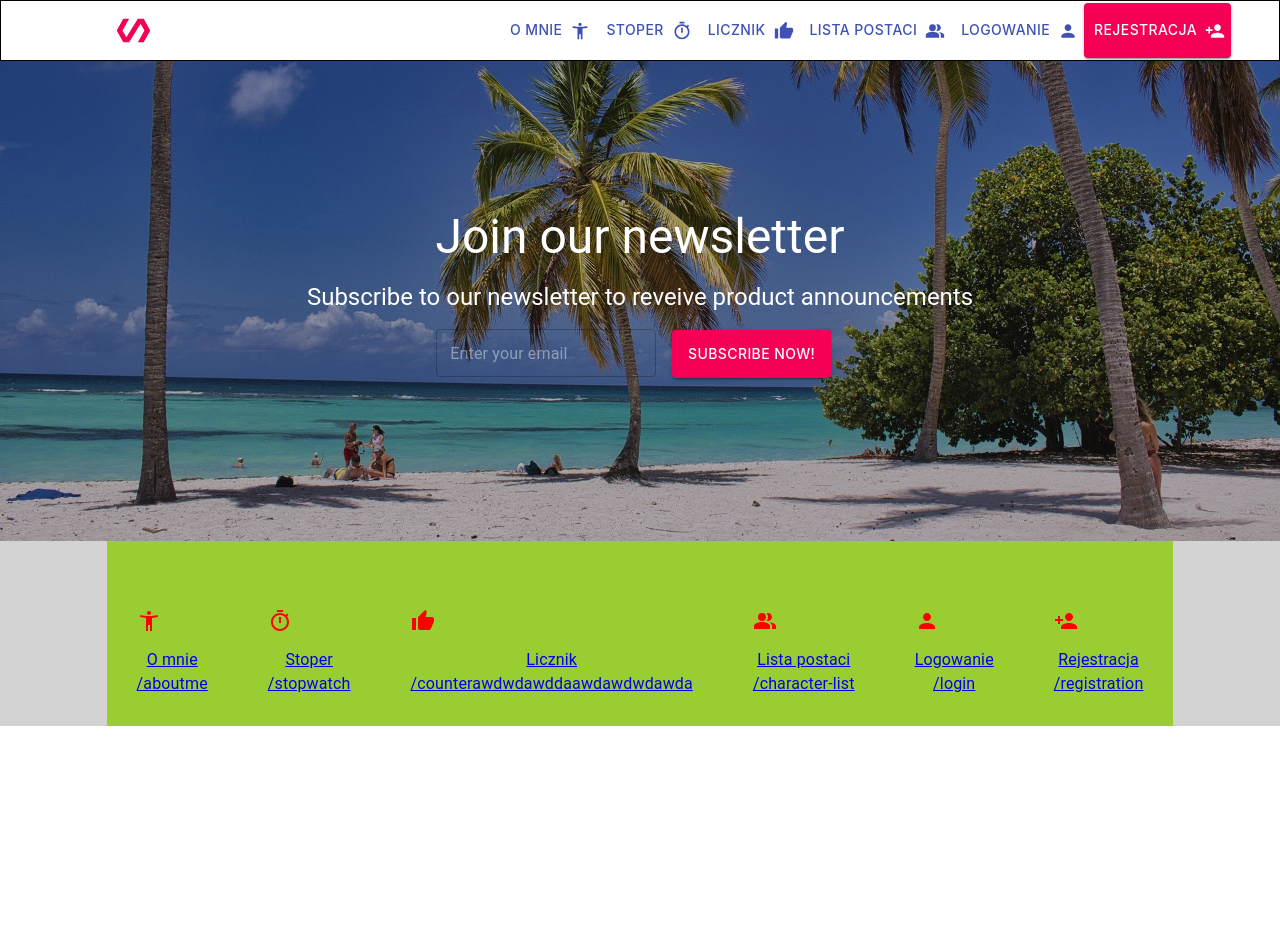
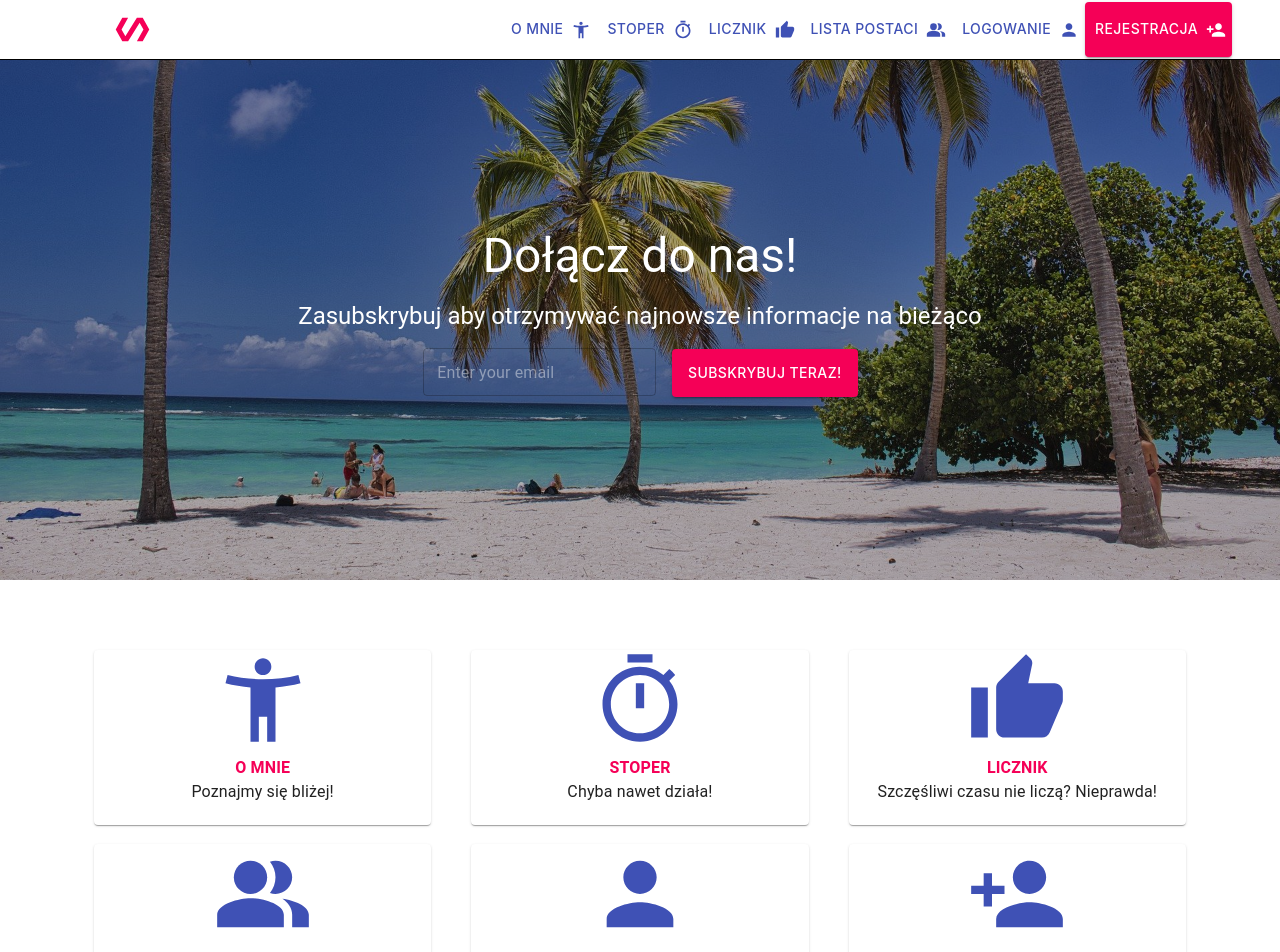
Before and after one commit to michalrozek90/Devstock_Academy, a React (Create React App) app in the folder project-august/: page / in a window 1280 px wide. Shown: the top 952 px of the page. Before the commit the page ends 800 px from the top, so only its background shows below. Built offline with nearby package versions, Linux system fonts and the light colour scheme.

Commit message:
add HomePage + fixes

```diff
--- a/project-august/src/components/HeaderHome.js
+++ b/project-august/src/components/HeaderHome.js
@@ -5,7 +5,7 @@ import styled from 'styled-components'
 import bgcImage from '../img/aboutMe.jpg'
 
 const HeaderContainer = styled.div`
-	height: 60vh;
+	height: 65vh;
 	background-image: url(${bgcImage});
 	background-position: center;
 	background-size: cover;
@@ -36,10 +36,10 @@ const Header = () => {
 				<FormControl className='formularz'>
 					<Box>
 						<Typography variant={'h3'} color={'textPrimary'} style={{ color: 'white', marginBottom: '1rem' }}>
-							Join our newsletter
+							Dołącz do nas!
 						</Typography>
 						<Typography className='subik' variant={'h5'} style={{ color: 'white' }}>
-							Subscribe to our newsletter to reveive product announcements
+							Zasubskrybuj aby otrzymywać najnowsze informacje na bieżąco
 						</Typography>
 						<div>
 							<OutlinedInput
@@ -47,7 +47,7 @@ const Header = () => {
 								color={'secondary'}
 								style={{ color: 'white', width: '50%', height: '3rem', margin: '1rem' }}></OutlinedInput>
 							<Button variant={'contained'} color={'secondary'} style={{ height: '3rem' }}>
-								Subscribe now!
+								Subskrybuj teraz!
 							</Button>
 						</div>
 					</Box>
--- a/project-august/src/components/IconMain.js
+++ /dev/null
@@ -1,5 +0,0 @@
-const IconMain = () => {
-    return (  );
-}
-
-export default IconMain;
--- a/project-august/src/components/MainHome.js
+++ b/project-august/src/components/MainHome.js
@@ -1,5 +1,4 @@
-import styled from 'styled-components'
-import { Typography } from '@material-ui/core'
+import { Container, Grid, Icon, Paper, makeStyles, Typography } from '@material-ui/core'
 import { NavLink } from 'react-router-dom'
 
 import AccessibilityNewIcon from '@material-ui/icons/AccessibilityNew' // O mnie
@@ -9,48 +8,104 @@ import PeopleAltIcon from '@material-ui/icons/PeopleAlt' // Lista postaci
 import PersonIcon from '@material-ui/icons/Person' // Logowanie
 import PersonAddIcon from '@material-ui/icons/PersonAdd' // Rejestracja
 
-const navigationLinks = [
-	{ name: 'O mnie', path: '/aboutme', exact: true, icon: <AccessibilityNewIcon /> },
-	{ name: 'Stoper', path: '/stopwatch', icon: <TimerIcon /> },
-	{ name: 'Licznik', path: '/counterawdwdawddaawdawdwdawda', icon: <ThumbUpIcon /> },
-	{ name: 'Lista postaci', path: '/character-list', icon: <PeopleAltIcon /> },
-	{ name: 'Logowanie', path: '/login', icon: <PersonIcon /> },
-	{ name: 'Rejestracja', path: '/registration', icon: <PersonAddIcon /> },
-]
-
-const MainContainer = styled.main`
-	display: flex;
-	justify-content: center;
-	background-color: lightgray;
-`
-const TileContainer = styled.div`
-	display: flex;
-	/* flex-wrap: wrap; */
-	/* justify-content: center; */
-	align-items: center;
-	flex-direction: column;
-	padding: 30px;
-	background-color: yellowgreen;
-`
-const IconContainer = styled.div`
-	width: 100%;
-	height: 100%;
-	font-size: 4rem;
-	color: red;
-`
+const useStyles = makeStyles({
+	mainContainer: {
+		padding: '50px',
+	},
+	icon: {
+		width: '100px',
+		height: '100px',
+	},
+	title: {
+		textTransform: 'uppercase',
+		fontWeight: 'bold',
+	},
+	description: {
+		marginBottom: '1rem',
+	},
+	link: {
+		textDecoration: 'none',
+	},
+	paper: {
+		height: '90%',
+		margin: '20px',
+		textAlign: 'center',
+	},
+	gridItem: {
+		// margin: '10px',
+	},
+})
 
 const MainHome = () => {
-	const tiles = navigationLinks.map(item => (
-		<NavLink to={item.path}>
-			<TileContainer>
-				<IconContainer>{item.icon}</IconContainer>
-				<Typography>{item.name}</Typography>
-				<Typography>{item.path}</Typography>
-			</TileContainer>
-		</NavLink>
+	const classes = useStyles()
+
+	const cardsInfo = [
+		{
+			id: 1,
+			title: 'O mnie',
+			description: 'Poznajmy się bliżej!',
+			path: '/aboutme',
+			exact: true,
+			icon: <AccessibilityNewIcon className={classes.icon} />,
+		},
+		{
+			id: 2,
+			title: 'Stoper',
+			description: 'Chyba nawet działa!',
+			path: '/stopwatch',
+			icon: <TimerIcon className={classes.icon} />,
+		},
+		{
+			id: 3,
+			title: 'Licznik',
+			description: 'Szczęśliwi czasu nie liczą? Nieprawda!',
+			path: '/counter',
+			icon: <ThumbUpIcon className={classes.icon} />,
+		},
+		{
+			id: 4,
+			title: 'Lista postaci',
+			description: 'Postacie z Rick & Morty',
+			path: '/character-list',
+			icon: <PeopleAltIcon className={classes.icon} />,
+		},
+		{
+			id: 5,
+			title: 'Logowanie',
+			description: 'Zaloguj się i przestań być tylko gościem!',
+			path: '/login',
+			icon: <PersonIcon className={classes.icon} />,
+		},
+		{
+			id: 6,
+			title: 'Rejestracja',
+			description: 'Nie masz konta? Zarejestruj się już dziś!',
+			path: '/registration',
+			icon: <PersonAddIcon className={classes.icon} />,
+		},
+	]
+
+	const tiles = cardsInfo.map(({ id, title, description, path, icon }) => (
+		<Grid className={classes.gridItem} item key={id} xs={12} sm={6} md={4} lg={4} xl={4}>
+			<NavLink className={classes.link} to={path}>
+				<Paper className={classes.paper}>
+					<Icon color={'primary'}>{icon}</Icon>
+					<Typography className={classes.title} color={'secondary'}>
+						{title}
+					</Typography>
+					<Typography className={classes.description}>{description}</Typography>
+				</Paper>
+			</NavLink>
+		</Grid>
 	))
 
-	return <MainContainer>{tiles}</MainContainer>
+	return (
+		<Container className={classes.kontener}>
+			<Grid container className={classes.mainContainer}>
+				{tiles}
+			</Grid>
+		</Container>
+	)
 }
 
 export default MainHome
--- a/project-august/src/components/Nav.js
+++ b/project-august/src/components/Nav.js
@@ -23,10 +23,13 @@ const navigationLinks = [
 const useStyles = makeStyles({
 	navBar: {
 		maxWidth: '100%',
-		position: 'relative',
+		position: 'sticky',
+		top: '0',
 		display: 'flex',
 		alignItems: 'center',
-		border: '1px solid black',
+		borderBottom: '1px solid black',
+		backgroundColor: 'white',
+		zIndex: '999',
 	},
 
 	leftSide: {
@@ -54,7 +57,7 @@ const Nav = () => {
 	const classes = useStyles()
 
 	const menu = navigationLinks.map(item => (
-		<NavLink className={classes.link} to={item.path}>
+		<NavLink className={classes.link} to={item.path} key={item.name}>
 			<Button className={classes.button} variant={item.variant} color={item.color} endIcon={item.icon}>
 				{item.name}
 			</Button>
--- a/project-august/src/components/Routing.js
+++ b/project-august/src/components/Routing.js
@@ -14,12 +14,12 @@ const Routing = () => {
 		<>
 			<Switch>
 				<Route path='/' exact component={HomePage} />
-				<Route path='/aboutme' exact component={AboutMe} />
-				<Route path='/stopwatch' exact component={Stopwatch} />
-				<Route path='/counter' exact component={Counter} />
-				<Route path='/character-list' exact component={CharacterList} />
-				<Route path='/login' exact component={Login} />
-				<Route path='/registration' exact component={Registration} />
+				<Route path='/aboutme' component={AboutMe} />
+				<Route path='/stopwatch' component={Stopwatch} />
+				<Route path='/counter' component={Counter} />
+				<Route path='/character-list' component={CharacterList} />
+				<Route path='/login' component={Login} />
+				<Route path='/registration' component={Registration} />
 			</Switch>
 		</>
 	)
--- /dev/null
+++ b/project-august/src/components/UserInfo.js
@@ -0,0 +1,17 @@
+// import myImage from '../img/myImage'
+
+const UserInfo = props => {
+	const moje = props.UserInfo
+	console.log('propy w userInfo : ', props)
+	console.log('moje w userInfo : ', moje)
+	return (
+		<div>
+			<h1>{'firstName'}</h1>
+			<h2>{'lastName'}</h2>
+			<p>{'age'}</p>
+			<p>Yo!</p>
+		</div>
+	)
+}
+
+export default UserInfo
--- a/project-august/src/index.js
+++ b/project-august/src/index.js
@@ -2,7 +2,7 @@ import React from 'react'
 import ReactDOM from 'react-dom'
 import './index.css'
 import App from './App'
-import store from './app/store'
+import store from './redux/store'
 import { Provider } from 'react-redux'
 import * as serviceWorker from './serviceWorker'
 
--- a/project-august/src/pages/AboutMe.js
+++ b/project-august/src/pages/AboutMe.js
@@ -1,5 +1,23 @@
+import React from 'react'
+// import { Button, Container, makeStyles } from '@material-ui/core'
+import UserInfo from '../components/UserInfo'
+
+// import myImage from '../img/myImage'
+const userInfo = [
+	{
+		firstName: 'Michał',
+		lastName: 'Rożek',
+		age: '31',
+	},
+]
+
 const AboutMe = () => {
-	return <div>O MNIE!</div>
+	return (
+		<div>
+			siemka!!!!!!!
+			<UserInfo />
+		</div>
+	)
 }
 
 export default AboutMe
--- a/project-august/src/pages/Counter.js
+++ b/project-august/src/pages/Counter.js
@@ -1,7 +1,6 @@
 import React from 'react'
 import { useDispatch, useSelector } from 'react-redux'
 import { decrement, increment, reset } from '../redux/ducks/counter'
-import { Container } from '@material-ui/core'
 
 // const useStyles = makeStyles({})
 
```
Also changed, not shown: project-august/src/img/myImage.png (added), project-august/src/redux/store.js (renamed from project-august/src/app/store.js).
